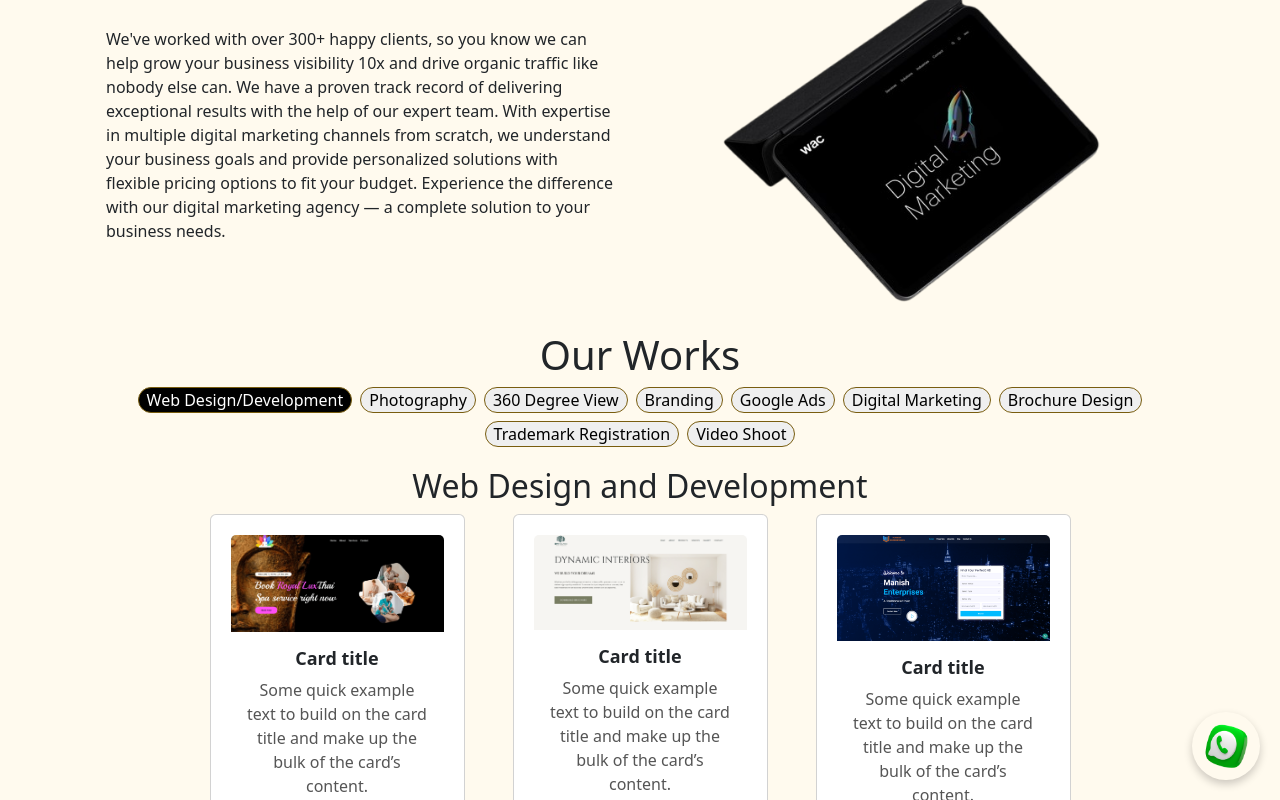
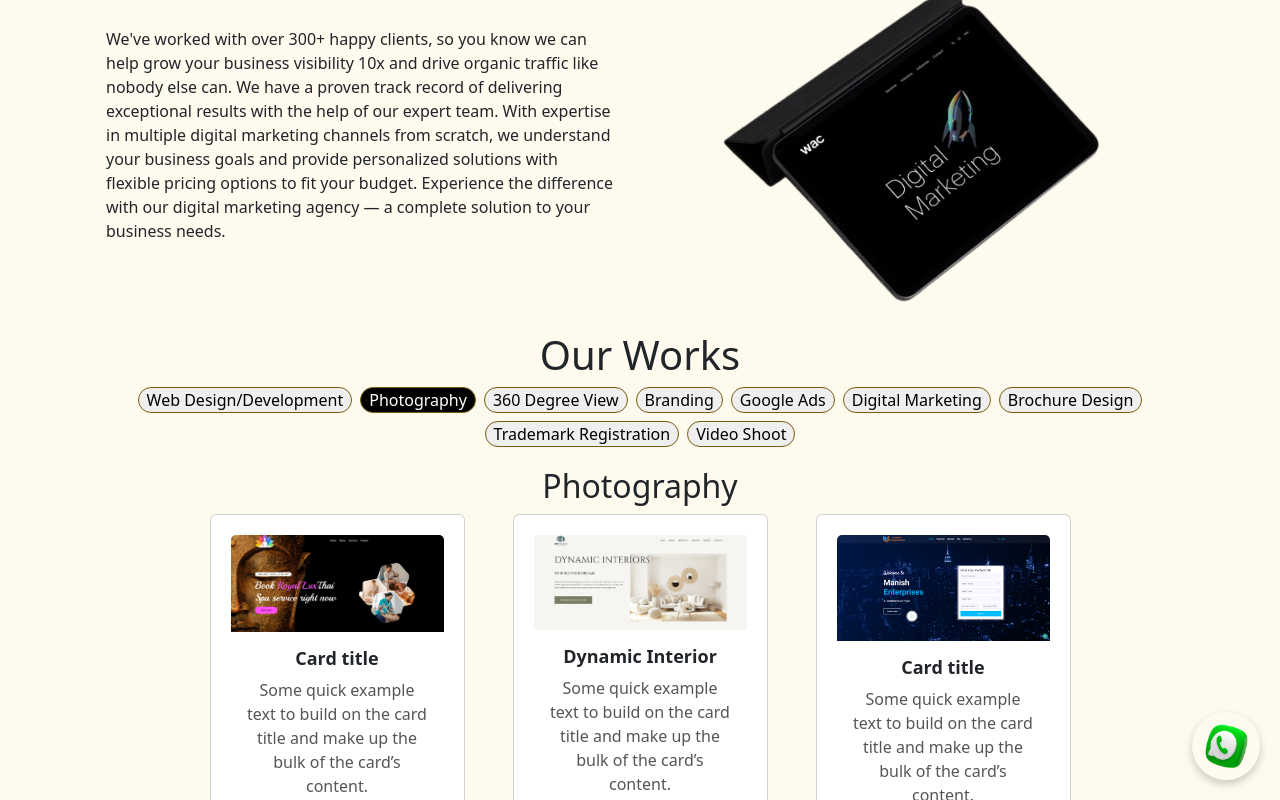
Before and after one commit to hanoklamsal/gconnect, a plain HTML site: page index.html in a window 1280 px wide. Both pictures are taken after a click on the button "Photography". Shown: the part 808-1608 px from the top of the page. Drawn offline with nearby package versions, Linux system fonts and the light colour scheme.

Commit message:
tab switch fix

```diff
--- a/index.html
+++ b/index.html
@@ -119,7 +119,10 @@
       </div>
     </section>
 
-    <section id="#records" style="background-color: rgb(255, 250, 238); padding: 40px 0;">
+    <section
+      id="#records"
+      style="background-color: rgb(255, 250, 238); padding: 40px 0"
+    >
       <h1 class="text-center mb-4">Our Records</h1>
       <div class="container">
         <div class="row text-center gx-4 gy-4">
@@ -581,6 +584,7 @@
     <section id="contact" class="container my-5">
   <h1 class="mb-4 text-center">Contact Us</h1>
   <div class="row justify-content-around">
+    <!-- Google Map Embed -->
     <div class="col-md-5 mb-4 mb-md-0">
       <iframe
         src="https://www.google.com/maps/embed?pb=!1m18!1m12!1m3!1d3887.8844857404624!2d77.55087837390542!3d12.979239414713122!2m3!1f0!2f0!3f0!3m2!1i1024!2i768!4f13.1!3m3!1m2!1s0x3bae153b848e8cad%3A0xb4347f882ecc7638!2sG%20Connect%20Solutions!5e0!3m2!1sen!2sin!4v1747213841284!5m2!1sen!2sin"
@@ -592,19 +596,24 @@
         referrerpolicy="no-referrer-when-downgrade"
       ></iframe>
     </div>
-        <div class="col-md-5 contact-entities">
+
+    <!-- Contact Info -->
+    <div class="col-md-5 contact-entities d-flex flex-column justify-content-center align-items-start">
+      <div>
         <h5>Email</h5>
         <p>
-            <a href="mailto:admin@gconnectsolutions.com"
-              >admin@gconnectsolutions.com</a
-            >
+          <a href="mailto:admin@gconnectsolutions.com">admin@gconnectsolutions.com</a>
         </p>
+      </div>
 
+      <div>
         <h5>Phone</h5>
         <p>
           <a href="tel:+918310312791">+91 8310312791</a>
         </p>
+      </div>
 
+      <div>
         <h5>Address</h5>
         <p>
           <a
@@ -620,11 +629,13 @@
         </p>
       </div>
     </div>
+  </div>
 </section>
+
 
     <div id="whatsapp-button" class="whatsapp-button">
       <a href="https://wa.me/+918310312791" target="_blank" id="whatsapp-link">
-    <img src="./assets/whatsapp.png" alt="WhatsApp" width="60">
+        <img src="./assets/whatsapp.png" alt="WhatsApp" width="60" />
       </a>
     </div>
 
--- a/script.js
+++ b/script.js
@@ -94,3 +94,23 @@ document.addEventListener('DOMContentLoaded', function () {
     modal.hide();
   });
 });
+
+
+document.addEventListener('DOMContentLoaded', function () {
+
+  const tabButtons = document.querySelectorAll('.tab-button');
+  const tabContents = document.querySelectorAll('.content');
+
+  tabButtons.forEach((button) => {
+    button.addEventListener('click', () => {
+      tabButtons.forEach((btn) => btn.classList.remove('active'));
+      button.classList.add('active');      const targetId = button.getAttribute('data-id');
+      tabContents.forEach((content) => content.classList.remove('active'));
+
+      const targetContent = document.getElementById(targetId);
+      if (targetContent) {
+        targetContent.classList.add('active');
+      }
+    });
+  });
+});
```
Lines whose indentation alone changed are shown as unchanged.
